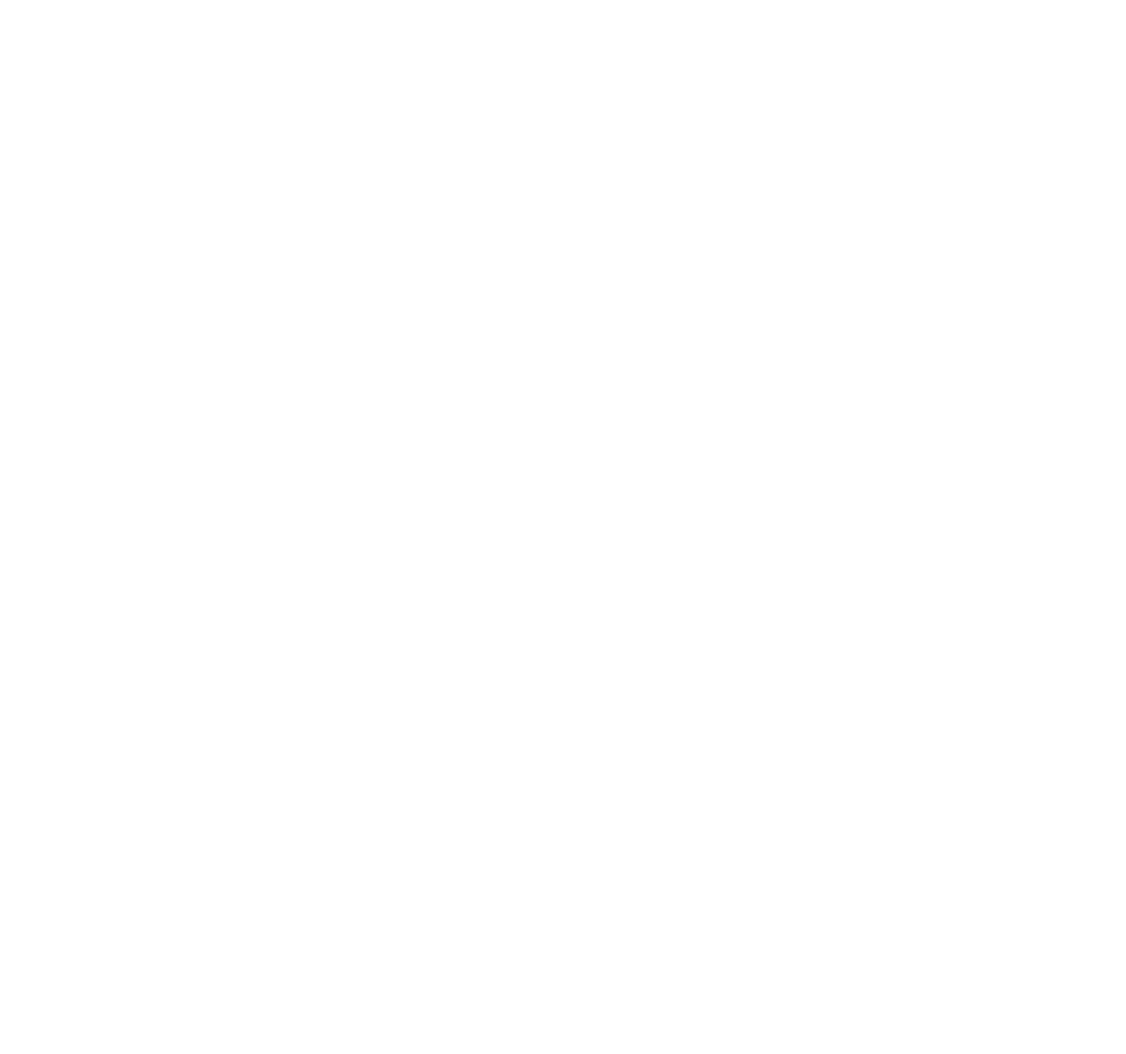
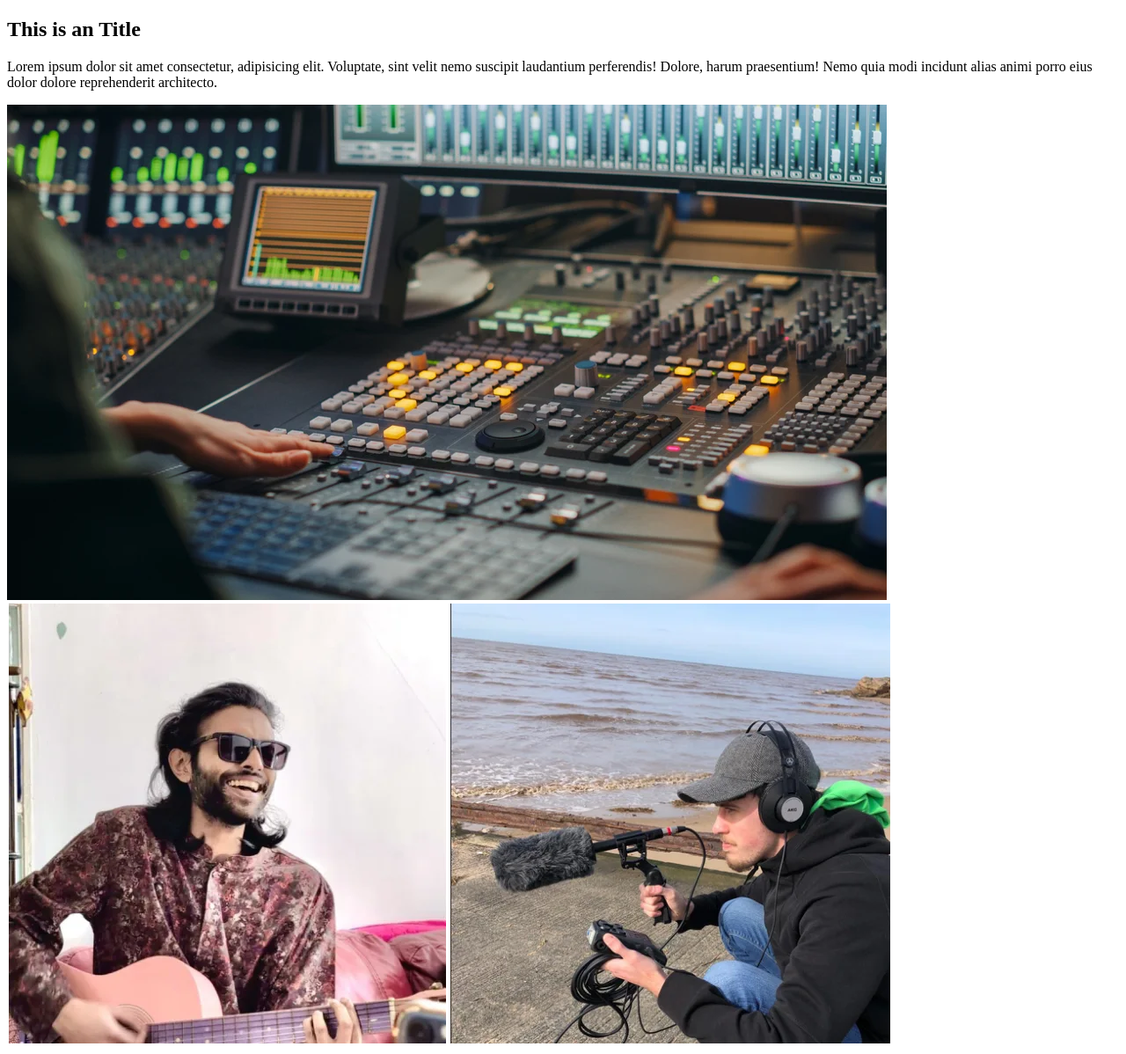
Before and after one commit to masum-tallha/my-first-repository, a plain HTML site: page index.html in a window 1280 px wide. Shown: the whole page at 88% size. Before the commit the page ends 800 px from the top, so only its background shows below. Drawn offline with Linux system fonts and the light colour scheme.

Commit message:
added some changes

```diff
--- a/index.html
+++ b/index.html
@@ -6,6 +6,16 @@
     <title>Start Media Agency</title>
 </head>
 <body>
-
+    <div>
+        <div>
+            <h2>This is an Title </h2>
+            <p>Lorem ipsum dolor sit amet consectetur, adipisicing elit. Voluptate, sint velit nemo suscipit laudantium perferendis! Dolore, harum praesentium! Nemo quia modi incidunt alias animi porro eius dolor dolore reprehenderit architecto.</p>
+        </div>
+        <div>
+            <img src="images/Apply for work.webp" alt="">
+            <img src="images/team 1.webp" alt="">
+            <img src="images/team 2.webp" alt="">
+        </div>
+    </div>
 </body>
 </html>
```
Also changed, not shown: images/Apply for work.webp (added), images/team 1.webp (added), images/team 2.webp (added).
